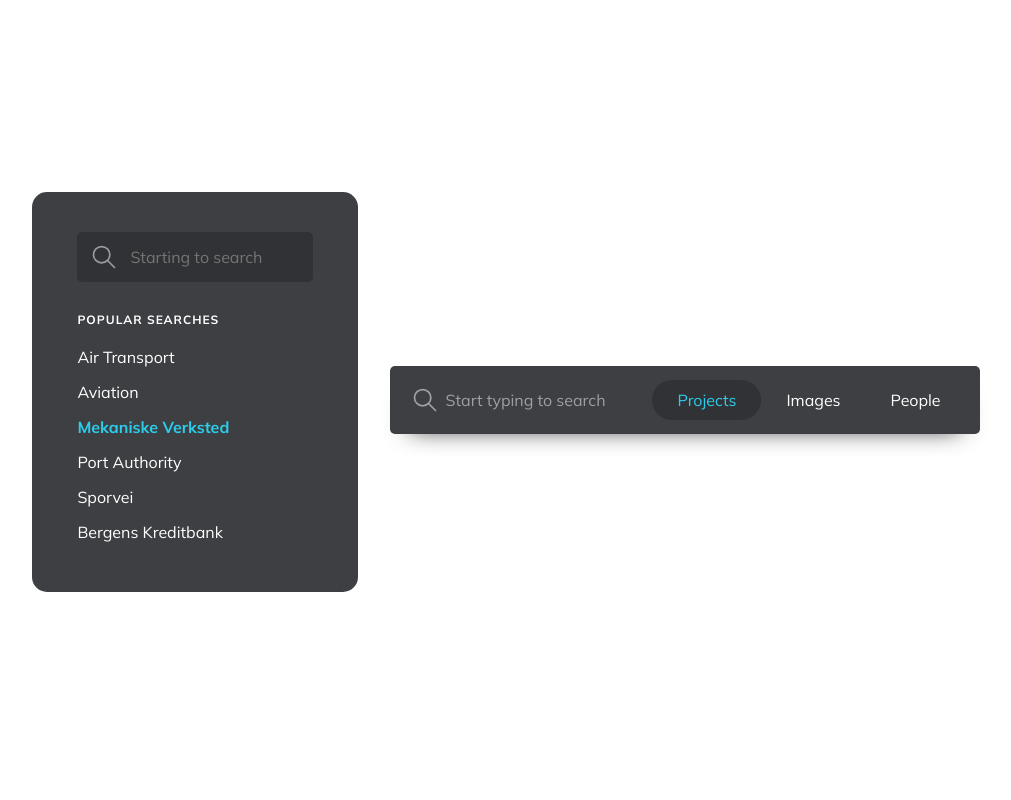
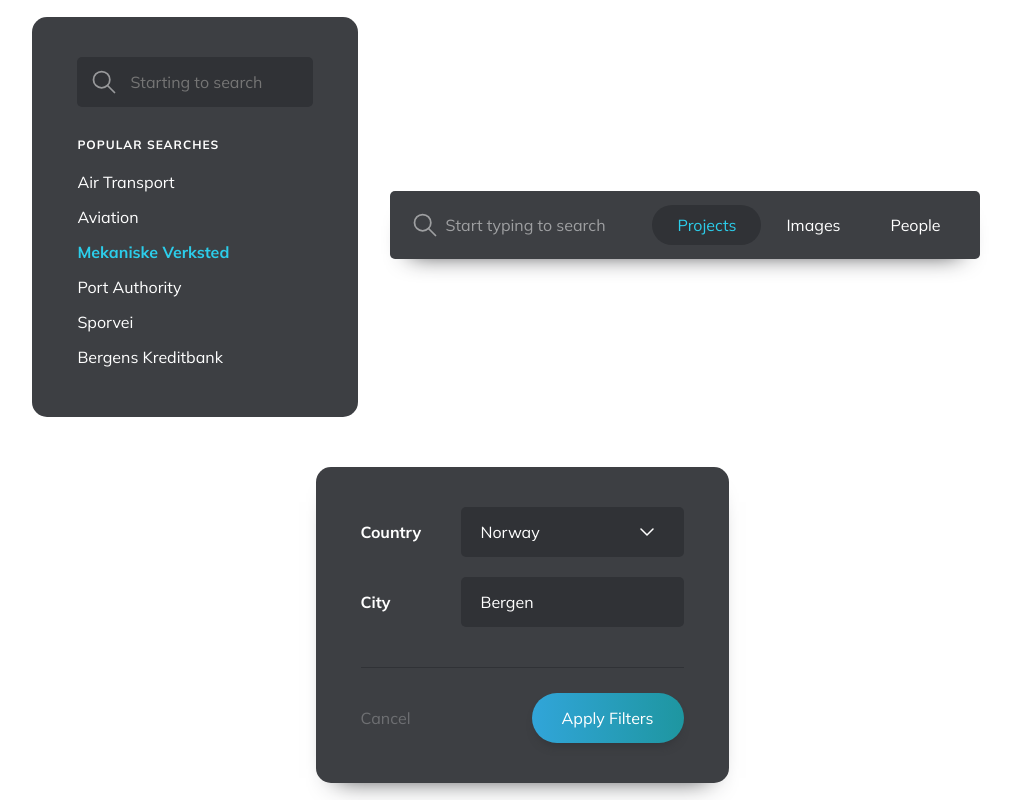
Before and after one commit to cihat/sass-projects, a website: page Projects/01-Search-Filter-Components/index.html in a window 1280 px wide. Shown: the whole page, without its empty margins (118-1129 px from the left). Drawn offline with Linux system fonts and the light colour scheme.

Commit message:
update index.html file

```diff
--- a/Projects/01-Search-Filter-Components/index.html
+++ b/Projects/01-Search-Filter-Components/index.html
@@ -61,6 +61,7 @@
           </div>
           <input type="text" placeholder="Start typing to search">
         </div>
+        <hr>
         <ul>
           <li>
             <label>
@@ -83,6 +84,33 @@
         </ul>
       </form>
     </div>
+
+    <div class="component--filter">
+      <form action="">
+        <ul>
+          <li>
+            <div class="key">Country</div>
+            <div class="value">
+              <select name="" id="">
+                <option value="">Norway</option>
+                <option value="">Turkey</option>
+              </select>
+            </div>
+          </li>
+          <li>
+            <div class="key">City</div>
+            <div class="value">
+              <input type="text" value="Bergen">
+            </div>
+          </li>
+          <hr>
+          <li class="filter-button">
+            <a href="#">Cancel</a>
+            <button type="submit">Apply Filters</button>
+          </li>
+        </ul>
+      </form>
+    </div>
   </div>
 </body>
 
```
